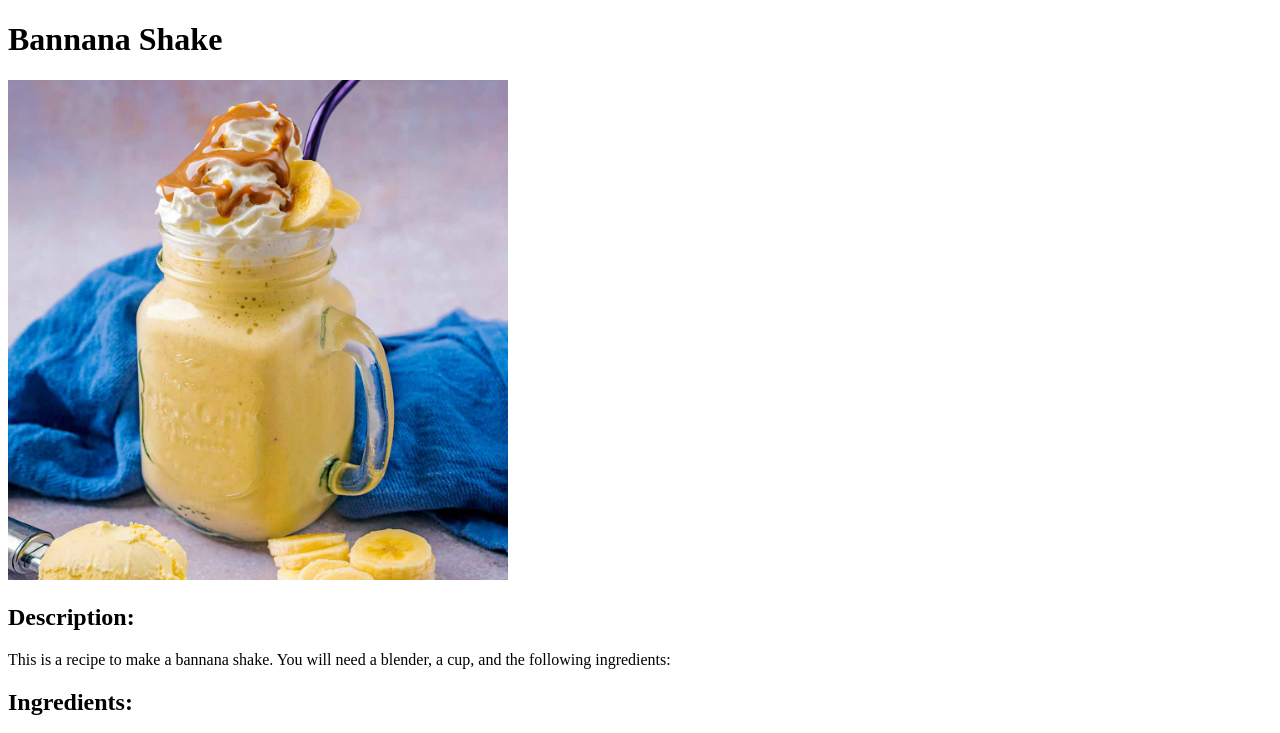
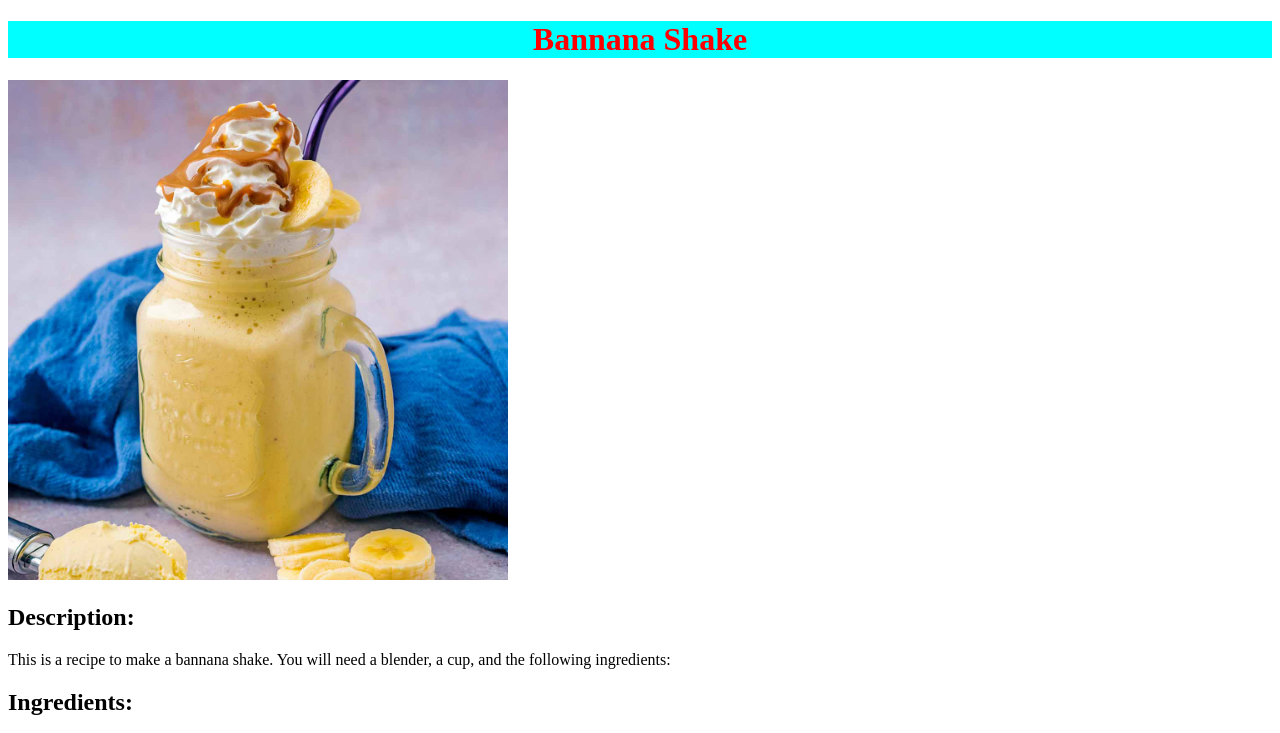
Before and after one commit to reycota/odin-recipes, a plain HTML site: page recipes/bannanaShake.html in a window 1280 px wide. Shown: the top 733 px of the page. Drawn offline with Linux system fonts and the light colour scheme.

Commit message:
Linked index file and recipe files to the css styles file.

```diff
--- a/recipes/bannanaShake.html
+++ b/recipes/bannanaShake.html
@@ -5,6 +5,7 @@
     <meta http-equiv="X-UA-Compatible" content="IE=edge">
     <meta name="viewport" content="width=device-width, initial-scale=1.0">
     <title>Bannana Shake Recipe</title>
+    <link rel="stylesheet" href="../styles.css">
 </head>
 <body>
     <h1>Bannana Shake</h1>
```
Also changed, not shown: index.html (+1 -0 lines), recipes/eggSandwich.html (+1 -0 lines), recipes/steak.html (+1 -0 lines).
